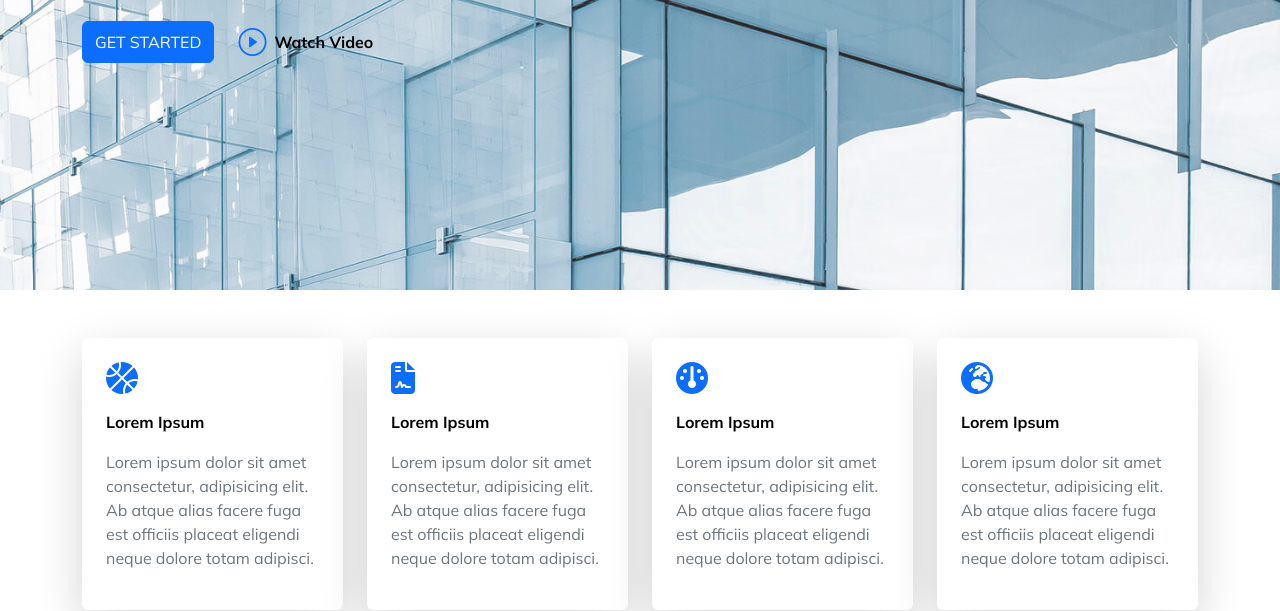
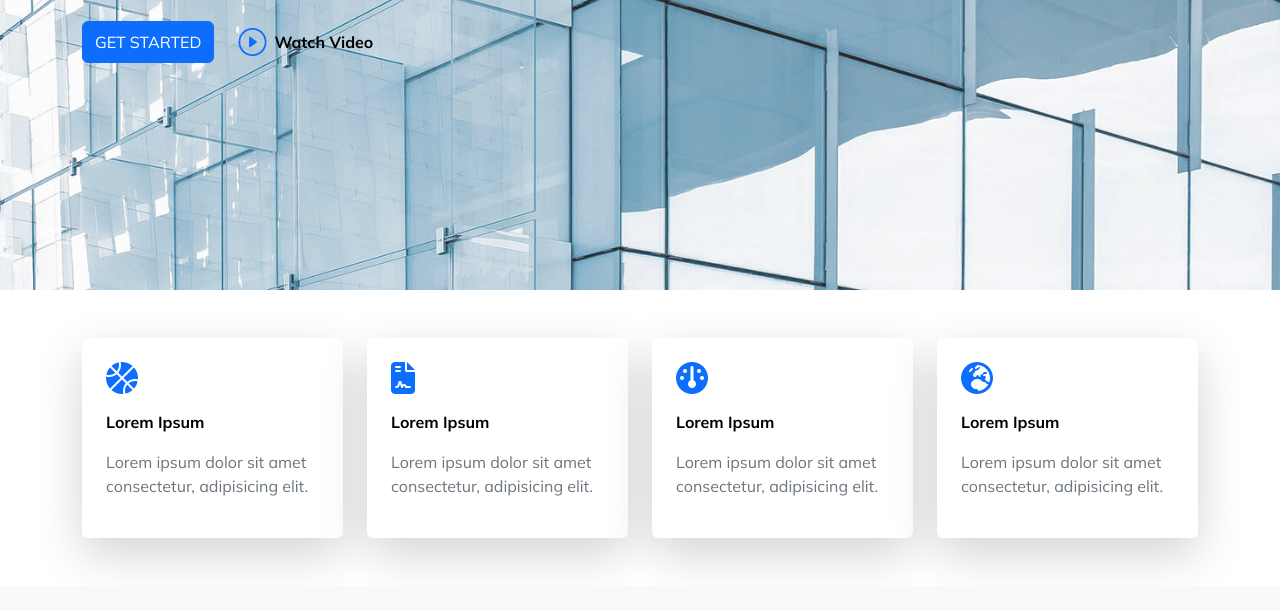
Before and after one commit to AlsayedAldahawy/BizLand, a website: page index.html in a window 1280 px wide. Shown: the part 372-983 px from the top of the page. Drawn offline with nearby package versions, Linux system fonts and the light colour scheme.

Commit message:
reducing some text

```diff
--- a/index.html
+++ b/index.html
@@ -109,8 +109,7 @@
                         <div class="card shadow-lg rounded-2 px-4 py-4 h-100 border-0">
                             <i class="fa-solid fa-basketball text-primary fs-2"></i>
                             <p class="text-black fw-bold my-3">Lorem Ipsum</p>
-                            <p class="text-secondary">Lorem ipsum dolor sit amet consectetur, adipisicing elit. Ab atque
-                                alias facere fuga est officiis placeat eligendi neque dolore totam adipisci.</p>
+                            <p class="text-secondary">Lorem ipsum dolor sit amet consectetur, adipisicing elit.</p>
                             <div class="mask w-100 bg-primary"></div>
 
                         </div>
@@ -121,8 +120,7 @@
                         <div class="card shadow-lg rounded-2 px-4 py-4 h-100 border-0">
                             <i class="fa-solid fa-file-contract text-primary fs-2"></i>
                             <p class="text-black fw-bold my-3">Lorem Ipsum</p>
-                            <p class="text-secondary">Lorem ipsum dolor sit amet consectetur, adipisicing elit. Ab atque
-                                alias facere fuga est officiis placeat eligendi neque dolore totam adipisci.</p>
+                            <p class="text-secondary">Lorem ipsum dolor sit amet consectetur, adipisicing elit.</p>
                             <div class="mask w-100 bg-primary"></div>
 
                         </div>
@@ -132,8 +130,7 @@
                         <div class="card shadow-lg rounded-2 px-4 py-4 h-100 border-0">
                             <i class="fa-solid fa-gauge text-primary fs-2"></i>
                             <p class="text-black fw-bold my-3">Lorem Ipsum</p>
-                            <p class="text-secondary">Lorem ipsum dolor sit amet consectetur, adipisicing elit. Ab atque
-                                alias facere fuga est officiis placeat eligendi neque dolore totam adipisci.</p>
+                            <p class="text-secondary">Lorem ipsum dolor sit amet consectetur, adipisicing elit.</p>
                             <div class="mask w-100 bg-primary"></div>
 
                         </div>
@@ -143,8 +140,7 @@
                         <div class="card shadow-lg rounded-2 px-4 py-4 h-100 border-0">
                             <i class="fa-solid fa-earth-europe text-primary fs-2"></i>
                             <p class="text-black fw-bold my-3">Lorem Ipsum</p>
-                            <p class="text-secondary">Lorem ipsum dolor sit amet consectetur, adipisicing elit. Ab atque
-                                alias facere fuga est officiis placeat eligendi neque dolore totam adipisci.</p>
+                            <p class="text-secondary">Lorem ipsum dolor sit amet consectetur, adipisicing elit.</p>
                             <div class="mask w-100 bg-primary"></div>
 
                         </div>
```
